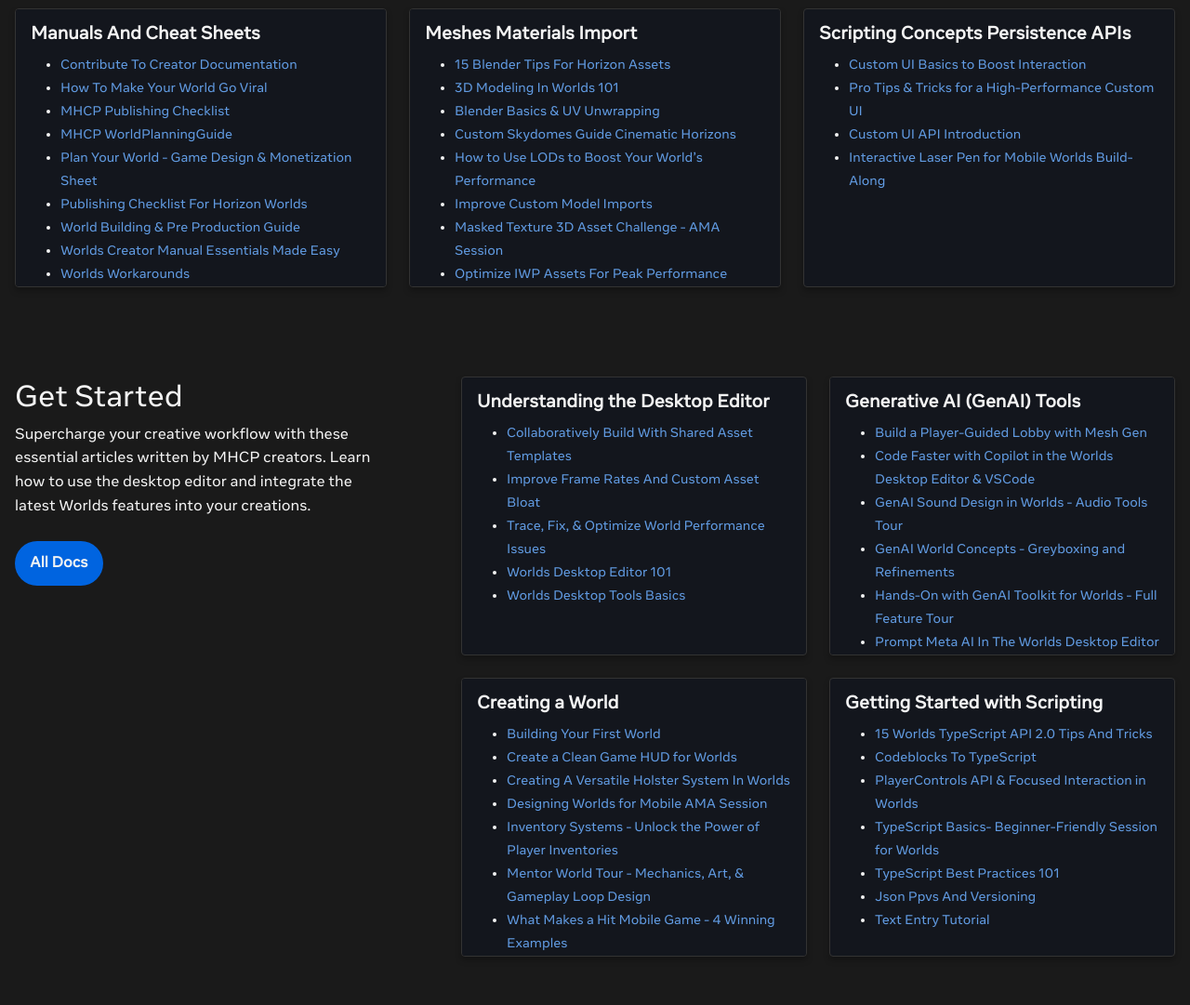
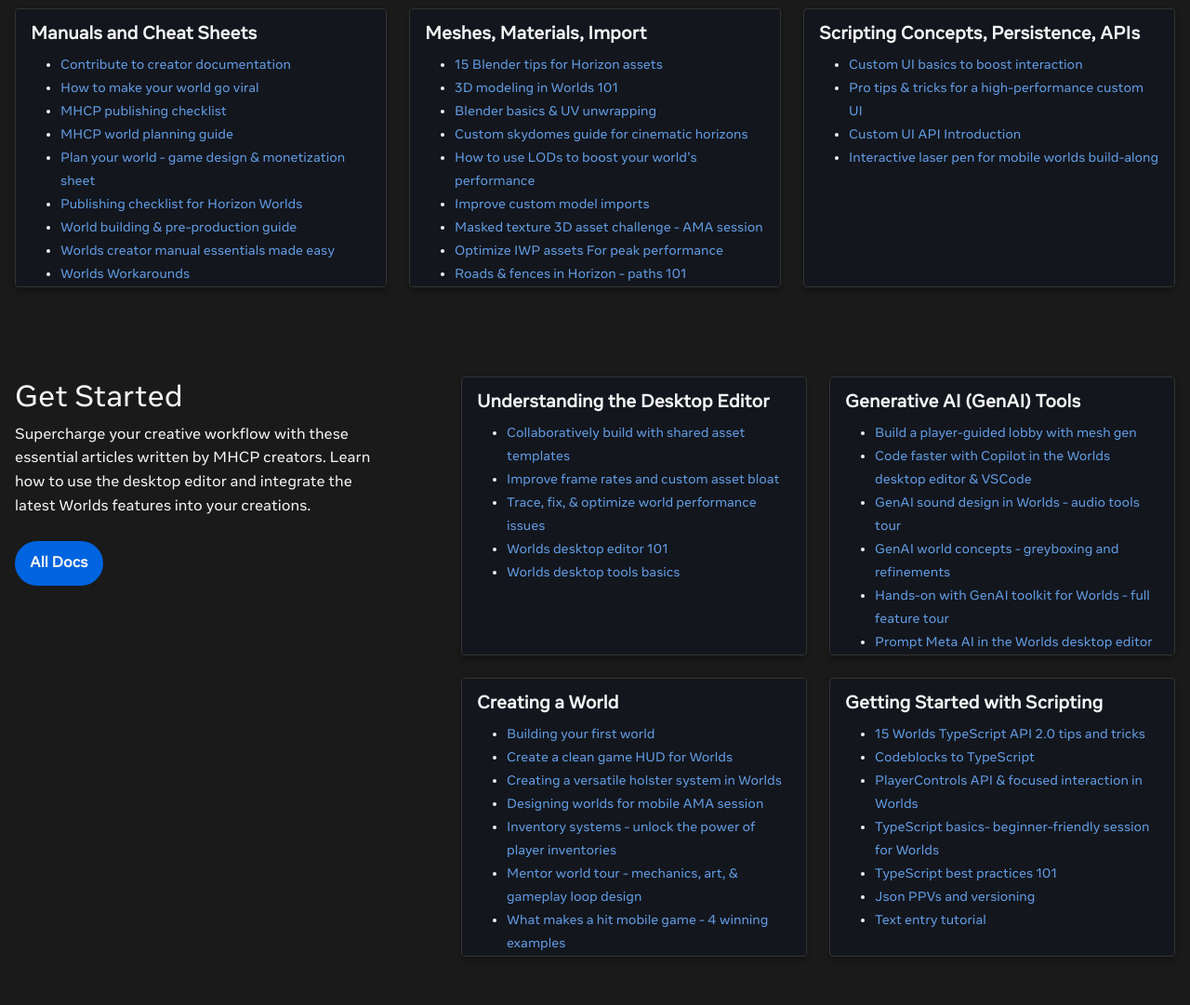
Before and after one commit to wattsjmichael/worlds-documentation, a plain HTML site: page index.html in a window 1280 px wide. Shown: the part 620-1701 px from the top of the page at 93% size. Drawn offline with Linux system fonts and the light colour scheme.

Commit message:
Update title capitalization

```diff
--- a/index.html
+++ b/index.html
@@ -103,49 +103,49 @@
       </div>
 
       <div class="card" class="card searchable">
-        <h3>Lighting Colliders Audio</h3>
+        <h3>Lighting, Colliders, Audio</h3>
         <a href="#">Read More</a>
       </div>
         </div>
       <div class="card" class="card searchable">
-        <h3>Manuals And Cheat Sheets</h3>
+        <h3>Manuals and Cheat Sheets</h3>
         <ul>
-        <li><a href="docs.html#docs/manuals-and-cheat-sheets/Contribute%20to%20Creator%20Documentation.md">Contribute To Creator Documentation</a></li>
-        <li><a href="docs.html#docs/manuals-and-cheat-sheets/How%20To%20Make%20Your%20World%20Go%20Viral.md">How To Make Your World Go Viral</a></li>
-        <li><a href="docs.html#docs/manuals-and-cheat-sheets/MHCP_Publishing_Checklist.pdf">MHCP Publishing Checklist</a></li>
-        <li><a href="docs.html#docs/manuals-and-cheat-sheets/MHCP_WorldPlanningGuide.pdf">MHCP WorldPlanningGuide</a></li>
-        <li><a href="docs.html#docs/manuals-and-cheat-sheets/Plan%20Your%20World%20-%20Game%20Design%20%26%20Monetization%20Sheet.md">Plan Your World - Game Design & Monetization Sheet</a></li>
-        <li><a href="docs.html#docs/manuals-and-cheat-sheets/Publishing%20Checklist%20for%20Horizon%20Worlds.md">Publishing Checklist For Horizon Worlds</a></li>
-        <li><a href="docs.html#docs/manuals-and-cheat-sheets/World%20Building%20%26%20Pre-Production%20Guide.md">World Building & Pre Production Guide</a></li>
-        <li><a href="docs.html#docs/manuals-and-cheat-sheets/Worlds%20Creator%20Manual%20Essentials%20Made%20Easy.md">Worlds Creator Manual Essentials Made Easy</a></li>
+        <li><a href="docs.html#docs/manuals-and-cheat-sheets/Contribute%20to%20Creator%20Documentation.md">Contribute to creator documentation</a></li>
+        <li><a href="docs.html#docs/manuals-and-cheat-sheets/How%20To%20Make%20Your%20World%20Go%20Viral.md">How to make your world go viral</a></li>
+        <li><a href="docs.html#docs/manuals-and-cheat-sheets/MHCP_Publishing_Checklist.pdf">MHCP publishing checklist</a></li>
+        <li><a href="docs.html#docs/manuals-and-cheat-sheets/MHCP_WorldPlanningGuide.pdf">MHCP world planning guide</a></li>
+        <li><a href="docs.html#docs/manuals-and-cheat-sheets/Plan%20Your%20World%20-%20Game%20Design%20%26%20Monetization%20Sheet.md">Plan your world - game design & monetization sheet</a></li>
+        <li><a href="docs.html#docs/manuals-and-cheat-sheets/Publishing%20Checklist%20for%20Horizon%20Worlds.md">Publishing checklist for Horizon Worlds</a></li>
+        <li><a href="docs.html#docs/manuals-and-cheat-sheets/World%20Building%20%26%20Pre-Production%20Guide.md">World building & pre-production guide</a></li>
+        <li><a href="docs.html#docs/manuals-and-cheat-sheets/Worlds%20Creator%20Manual%20Essentials%20Made%20Easy.md">Worlds creator manual essentials made easy</a></li>
         <li><a href="docs.html#docs/manuals-and-cheat-sheets/worlds-workarounds.md">Worlds Workarounds</a></li>
         </ul>
       </div>
 
       <div class="card" class="card searchable">
-        <h3>Meshes Materials Import</h3>
+        <h3>Meshes, Materials, Import</h3>
         <ul>
-        <li><a href="docs.html#docs/meshes-materials-import/15%20Blender%20Tips%20for%20Horizon%20Assets.md">15 Blender Tips For Horizon Assets</a></li>
-        <li><a href="docs.html#docs/meshes-materials-import/3D%20Modeling%20in%20Worlds%20101.md">3D Modeling In Worlds 101</a></li>
-        <li><a href="docs.html#docs/meshes-materials-import/Blender%20Basics%20%26%20UV%20Unwrapping">Blender Basics & UV Unwrapping</a></li>
-        <li><a href="docs.html#docs/meshes-materials-import/Custom%20Skydomes%20Guide%20-%20Cinematic%20Horizons.md">Custom Skydomes Guide Cinematic Horizons</a></li>
-        <li><a href="docs.html#docs/meshes-materials-import/How%20to%20Use%20LODs%20to%20Boost%20Your%20World’s%20Performance.md">How to Use LODs to Boost Your World’s Performance</a></li>
-        <li><a href="docs.html#docs/meshes-materials-import/Improve%20Custom%20Model%20Imports.md">Improve Custom Model Imports</a></li>
-        <li><a href="docs.html#docs/meshes-materials-import/Masked%20Texture%203D%20Asset%20Challenge%20-%20%20AMA%20Session.md">Masked Texture 3D Asset Challenge - AMA Session</a></li>
-        <li><a href="docs.html#docs/meshes-materials-import/Optimize%20IWP%20Assets%20for%20Peak%20Performance.md">Optimize IWP Assets For Peak Performance</a></li>
-        <li><a href="docs.html#docs/meshes-materials-import/Roads%20%26%20Fences%20in%20Horizon%20-%20Paths%20101.md">Roads & Fences In Horizon Paths 101</a></li>
-        <li><a href="docs.html#docs/meshes-materials-import/Space%20Glitters%20Blender%20Basics%20Hotkey%20Sheet.pdf">Space Glitters Blender Basics Hotkey Sheet</a></li>
-        <li><a href="docs.html#docs/meshes-materials-import/Worlds%20Asset%20Build-Along%20-%20Color%20Palette%20%26%20Vertex%20Tuning.md">Worlds Asset Build-Along - Color Palette & Vertex Tuning</a></li>
-        <li><a href="docs.html#docs/meshes-materials-import/import-images-and-add-texture-animation.md">Import Images And Add Texture Animation</a></li>
+        <li><a href="docs.html#docs/meshes-materials-import/15%20Blender%20Tips%20for%20Horizon%20Assets.md">15 Blender tips for Horizon assets</a></li>
+        <li><a href="docs.html#docs/meshes-materials-import/3D%20Modeling%20in%20Worlds%20101.md">3D modeling in Worlds 101</a></li>
+        <li><a href="docs.html#docs/meshes-materials-import/Blender%20Basics%20%26%20UV%20Unwrapping">Blender basics & UV unwrapping</a></li>
+        <li><a href="docs.html#docs/meshes-materials-import/Custom%20Skydomes%20Guide%20-%20Cinematic%20Horizons.md">Custom skydomes guide for cinematic horizons</a></li>
+        <li><a href="docs.html#docs/meshes-materials-import/How%20to%20Use%20LODs%20to%20Boost%20Your%20World’s%20Performance.md">How to use LODs to boost your world’s performance</a></li>
+        <li><a href="docs.html#docs/meshes-materials-import/Improve%20Custom%20Model%20Imports.md">Improve custom model imports</a></li>
+        <li><a href="docs.html#docs/meshes-materials-import/Masked%20Texture%203D%20Asset%20Challenge%20-%20%20AMA%20Session.md">Masked texture 3D asset challenge - AMA session</a></li>
+        <li><a href="docs.html#docs/meshes-materials-import/Optimize%20IWP%20Assets%20for%20Peak%20Performance.md">Optimize IWP assets For peak performance</a></li>
+        <li><a href="docs.html#docs/meshes-materials-import/Roads%20%26%20Fences%20in%20Horizon%20-%20Paths%20101.md">Roads & fences in Horizon - paths 101</a></li>
+        <li><a href="docs.html#docs/meshes-materials-import/Space%20Glitters%20Blender%20Basics%20Hotkey%20Sheet.pdf">Space Glitter's Blender basics hotkey sheet</a></li>
+        <li><a href="docs.html#docs/meshes-materials-import/Worlds%20Asset%20Build-Along%20-%20Color%20Palette%20%26%20Vertex%20Tuning.md">Worlds asset build-along - color palette & vertex tuning</a></li>
+        <li><a href="docs.html#docs/meshes-materials-import/import-images-and-add-texture-animation.md">Import images and add texture animation</a></li>
           </ul>
       </div>
       <div class="card" class="card searchable">
-        <h3>Scripting Concepts Persistence APIs</h3>
+        <h3>Scripting Concepts, Persistence, APIs</h3>
         <ul>
-        <li><a href="docs.html#docs/scripting-concepts-persistence-apis/custom-ui/Custom%20UI%20Basics%20to%20Boost%20Interaction.md">Custom UI Basics to Boost Interaction</a></li>
-        <li><a href="docs.html#docs/scripting-concepts-persistence-apis/custom-ui/Pro%20Tips%20%26%20Tricks%20for%20a%20High-Performance%20Custom%20UI.md">Pro Tips & Tricks for a High-Performance Custom UI</a></li>
+        <li><a href="docs.html#docs/scripting-concepts-persistence-apis/custom-ui/Custom%20UI%20Basics%20to%20Boost%20Interaction.md">Custom UI basics to boost interaction</a></li>
+        <li><a href="docs.html#docs/scripting-concepts-persistence-apis/custom-ui/Pro%20Tips%20%26%20Tricks%20for%20a%20High-Performance%20Custom%20UI.md">Pro tips & tricks for a high-performance custom UI</a></li>
         <li><a href="docs.html#docs/scripting-concepts-persistence-apis/custom-ui/cui-api-introduction.md">Custom UI API Introduction</a></li>
-        <li><a href="docs.html#docs/scripting-concepts-persistence-apis/Interactive%20Laser%20Pen%20for%20Mobile%20Worlds%20Build-Along.md">Interactive Laser Pen for Mobile Worlds Build-Along</a></li>
+        <li><a href="docs.html#docs/scripting-concepts-persistence-apis/Interactive%20Laser%20Pen%20for%20Mobile%20Worlds%20Build-Along.md">Interactive laser pen for mobile worlds build-along</a></li>
       </ul>
       </div>
     </div>
@@ -168,50 +168,50 @@
       <div class="card" class="card searchable">
         <h3>Understanding the Desktop Editor</h3>
         <ul>
-        <li><a href="docs.html#docs/understanding-the-desktop-editor/Collaboratively%20Build%20with%20Shared%20Asset%20Templates.md">Collaboratively Build With Shared Asset Templates</a></li>
-        <li><a href="docs.html#docs/understanding-the-desktop-editor/Improve%20Frame%20Rates%20and%20Custom%20Asset%20Bloat.md">Improve Frame Rates And Custom Asset Bloat</a></li>
-        <li><a href="docs.html#docs/understanding-the-desktop-editor/Trace%2C%20Fix%2C%20%26%20Optimize%20World%20Performance%20Issues.md">Trace, Fix, & Optimize World Performance Issues</a></li>
-        <li><a href="docs.html#docs/understanding-the-desktop-editor/Worlds%20Desktop%20Editor%20101.md">Worlds Desktop Editor 101</a></li>
-        <li><a href="docs.html#docs/understanding-the-desktop-editor/Worlds%20Desktop%20Tools%20Basics.md">Worlds Desktop Tools Basics</a></li>
+        <li><a href="docs.html#docs/understanding-the-desktop-editor/Collaboratively%20Build%20with%20Shared%20Asset%20Templates.md">Collaboratively build with shared asset templates</a></li>
+        <li><a href="docs.html#docs/understanding-the-desktop-editor/Improve%20Frame%20Rates%20and%20Custom%20Asset%20Bloat.md">Improve frame rates and custom asset bloat</a></li>
+        <li><a href="docs.html#docs/understanding-the-desktop-editor/Trace%2C%20Fix%2C%20%26%20Optimize%20World%20Performance%20Issues.md">Trace, fix, & optimize world performance issues</a></li>
+        <li><a href="docs.html#docs/understanding-the-desktop-editor/Worlds%20Desktop%20Editor%20101.md">Worlds desktop editor 101</a></li>
+        <li><a href="docs.html#docs/understanding-the-desktop-editor/Worlds%20Desktop%20Tools%20Basics.md">Worlds desktop tools basics</a></li>
         </ul>
       </div>
       <div class="card" class="card searchable">
         <h3>Generative AI (GenAI) Tools</h3>
         <ul>
-        <li><a href="docs.html#docs/generative-ai-tools/Build%20a%20Player-Guided%20Lobby%20with%20Mesh%20Gen.md">Build a Player-Guided Lobby with Mesh Gen</a></li>
-        <li><a href="docs.html#docs/generative-ai-tools/Code%20Faster%20with%20Copilot%20in%20the%20Worlds%20Desktop%20Editor%20%26%20VSCode.md">Code Faster with Copilot in the Worlds Desktop Editor & VSCode</a></li>
-        <li><a href="docs.html#docs/generative-ai-tools/GenAI%20Sound%20Design%20in%20Worlds%20-%20Audio%20Tools%20Tour.md">GenAI Sound Design in Worlds - Audio Tools Tour</a></li>
-        <li><a href="docs.html#docs/generative-ai-tools/GenAI%20World%20Concepts%20-%20Greyboxing%20and%20Refinements.md">GenAI World Concepts - Greyboxing and Refinements</a></li>
-        <li><a href="docs.html#docs/generative-ai-tools/Hands-On%20with%20GenAI%20Toolkit%20for%20Worlds%20-%20Full%20Feature%20Tour.md">Hands-On with GenAI Toolkit for Worlds - Full Feature Tour</a></li>
-        <li><a href="docs.html#docs/generative-ai-tools/Prompt%20Meta%20AI%20in%20the%20Worlds%20Desktop%20Editor.md">Prompt Meta AI In The Worlds Desktop Editor</a></li>
-        <li><a href="docs.html#docs/generative-ai-tools/Scripting%20with%20AI%20Support%20-%20GenAI%20TypeScript.md">Scripting with AI Support - GenAI TypeScript</a></li>
-        <li><a href="docs.html#docs/generative-ai-tools/Topology%20Tune-Up%20for%20GenAI%20Props%20and%20Sets.md">Topology Tune Up For GenAI Props And Sets</a></li>
+        <li><a href="docs.html#docs/generative-ai-tools/Build%20a%20Player-Guided%20Lobby%20with%20Mesh%20Gen.md">Build a player-guided lobby with mesh gen</a></li>
+        <li><a href="docs.html#docs/generative-ai-tools/Code%20Faster%20with%20Copilot%20in%20the%20Worlds%20Desktop%20Editor%20%26%20VSCode.md">Code faster with Copilot in the Worlds desktop editor & VSCode</a></li>
+        <li><a href="docs.html#docs/generative-ai-tools/GenAI%20Sound%20Design%20in%20Worlds%20-%20Audio%20Tools%20Tour.md">GenAI sound design in Worlds - audio tools tour</a></li>
+        <li><a href="docs.html#docs/generative-ai-tools/GenAI%20World%20Concepts%20-%20Greyboxing%20and%20Refinements.md">GenAI world concepts - greyboxing and refinements</a></li>
+        <li><a href="docs.html#docs/generative-ai-tools/Hands-On%20with%20GenAI%20Toolkit%20for%20Worlds%20-%20Full%20Feature%20Tour.md">Hands-on with GenAI toolkit for Worlds - full feature tour</a></li>
+        <li><a href="docs.html#docs/generative-ai-tools/Prompt%20Meta%20AI%20in%20the%20Worlds%20Desktop%20Editor.md">Prompt Meta AI in the Worlds desktop editor</a></li>
+        <li><a href="docs.html#docs/generative-ai-tools/Scripting%20with%20AI%20Support%20-%20GenAI%20TypeScript.md">Scripting with AI support - GenAI TypeScript</a></li>
+        <li><a href="docs.html#docs/generative-ai-tools/Topology%20Tune-Up%20for%20GenAI%20Props%20and%20Sets.md">Topology tune up for GenAI props and sets</a></li>
         </ul>
       </div>
       <div class="card" class="card searchable">
         <h3>Creating a World</h3>
         <ul>
-        <li><a href="docs.html#docs/creating-a-world/Building%20Your%20First%20World.md">Building Your First World</a></li>
-        <li><a href="docs.html#docs/creating-a-world/Create%20a%20Clean%20Game%20HUD%20for%20Worlds.md">Create a Clean Game HUD for Worlds</a></li>
-        <li><a href="docs.html#docs/creating-a-world/Create%20a%20Versatile%20Holster%20System%20in%20Worlds.md">Creating A Versatile Holster System In Worlds</a></li>
-        <li><a href="docs.html#docs/creating-a-world/Designing%20Worlds%20for%20Mobile%20AMA%20Session.md">Designing Worlds for Mobile AMA Session</a></li>
-        <li><a href="docs.html#docs/creating-a-world/Inventory%20Systems%20-%20Unlock%20the%20Power%20of%20Player%20Inventories.md">Inventory Systems - Unlock the Power of Player Inventories</a></li>
-        <li><a href="docs.html#docs/creating-a-world/Mentor%20World%20Tour%20-%20Mechanics%2C%20Art%2C%20%26%20Gameplay%20Loop%20Design.md">Mentor World Tour - Mechanics, Art, & Gameplay Loop Design</a></li>
-        <li><a href="docs.html#docs/creating-a-world/What%20Makes%20a%20Hit%20Mobile%20Game%20-%204%20Winning%20Examples.md">What Makes a Hit Mobile Game - 4 Winning Examples</a></li>
-        <li><a href="docs.html#docs/creating-a-world/Mobile%20Worlds%20Crash%20Course.md">Mobile Worlds Crash Course</a></li>
-        <li><a href="docs.html#docs/creating-a-world/Worlds%20Tools%20Overview.md">Worlds Tools Overview</a></li>
+        <li><a href="docs.html#docs/creating-a-world/Building%20Your%20First%20World.md">Building your first world</a></li>
+        <li><a href="docs.html#docs/creating-a-world/Create%20a%20Clean%20Game%20HUD%20for%20Worlds.md">Create a clean game HUD for Worlds</a></li>
+        <li><a href="docs.html#docs/creating-a-world/Create%20a%20Versatile%20Holster%20System%20in%20Worlds.md">Creating a versatile holster system in Worlds</a></li>
+        <li><a href="docs.html#docs/creating-a-world/Designing%20Worlds%20for%20Mobile%20AMA%20Session.md">Designing worlds for mobile AMA session</a></li>
+        <li><a href="docs.html#docs/creating-a-world/Inventory%20Systems%20-%20Unlock%20the%20Power%20of%20Player%20Inventories.md">Inventory systems - unlock the power of player inventories</a></li>
+        <li><a href="docs.html#docs/creating-a-world/Mentor%20World%20Tour%20-%20Mechanics%2C%20Art%2C%20%26%20Gameplay%20Loop%20Design.md">Mentor world tour - mechanics, art, & gameplay loop design</a></li>
+        <li><a href="docs.html#docs/creating-a-world/What%20Makes%20a%20Hit%20Mobile%20Game%20-%204%20Winning%20Examples.md">What makes a hit mobile game - 4 winning examples</a></li>
+        <li><a href="docs.html#docs/creating-a-world/Mobile%20Worlds%20Crash%20Course.md">Mobile worlds crash course</a></li>
+        <li><a href="docs.html#docs/creating-a-world/Worlds%20Tools%20Overview.md">Worlds tools overview</a></li>
         </ul>
       </div>
       <div class="card" class="card searchable">
         <h3>Getting Started with Scripting</h3>
         <ul>
-        <li><a href="docs.html#docs/getting-started-with-scripting/15%20Worlds%20TypeScript%20API%202.0%20Tips%20and%20Tricks.md">15 Worlds TypeScript API 2.0 Tips And Tricks</a></li>
-        <li><a href="docs.html#docs/getting-started-with-scripting/Codeblocks%20to%20TypeScript.md">Codeblocks To TypeScript</a></li>
-        <li><a href="docs.html#docs/getting-started-with-scripting/PlayerControls%20API%20%26%20Focused%20Interaction%20in%20Worlds.md">PlayerControls API & Focused Interaction in Worlds</a></li>
-        <li><a href="docs.html#docs/getting-started-with-scripting/TypeScript%20Basics-%20Beginner-Friendly%20Session%20for%20Worlds.md">TypeScript Basics- Beginner-Friendly Session for Worlds</a></li>
-        <li><a href="docs.html#docs/getting-started-with-scripting/TypeScript%20Best%20Practices%20101.md">TypeScript Best Practices 101</a></li>
-        <li><a href="docs.html#docs/getting-started-with-scripting/json-ppvs-and-versioning.md">Json Ppvs And Versioning</a></li>
-        <li><a href="docs.html#docs/getting-started-with-scripting/text-entry-tutorial.md">Text Entry Tutorial</a></li>
+        <li><a href="docs.html#docs/getting-started-with-scripting/15%20Worlds%20TypeScript%20API%202.0%20Tips%20and%20Tricks.md">15 Worlds TypeScript API 2.0 tips and tricks</a></li>
+        <li><a href="docs.html#docs/getting-started-with-scripting/Codeblocks%20to%20TypeScript.md">Codeblocks to TypeScript</a></li>
+        <li><a href="docs.html#docs/getting-started-with-scripting/PlayerControls%20API%20%26%20Focused%20Interaction%20in%20Worlds.md">PlayerControls API & focused interaction in Worlds</a></li>
+        <li><a href="docs.html#docs/getting-started-with-scripting/TypeScript%20Basics-%20Beginner-Friendly%20Session%20for%20Worlds.md">TypeScript basics- beginner-friendly session for Worlds</a></li>
+        <li><a href="docs.html#docs/getting-started-with-scripting/TypeScript%20Best%20Practices%20101.md">TypeScript best practices 101</a></li>
+        <li><a href="docs.html#docs/getting-started-with-scripting/json-ppvs-and-versioning.md">Json PPVs and versioning</a></li>
+        <li><a href="docs.html#docs/getting-started-with-scripting/text-entry-tutorial.md">Text entry tutorial</a></li>
         </ul>
       </div>
     </div>
```
